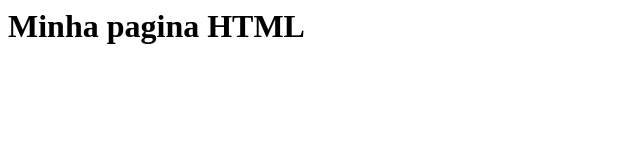
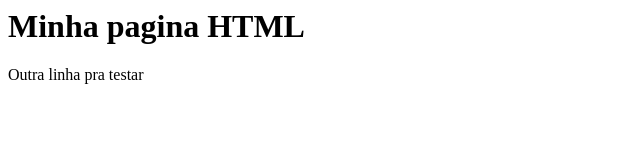
Before and after one commit to caiomtls/gama-no-github, a plain HTML site: page index.html in a window 1280 px wide. Shown: the whole page, without its empty margins (0-640 px from the left). Drawn offline with Linux system fonts and the light colour scheme.

Commit message:
outro commit em master

```diff
--- a/index.html
+++ b/index.html
@@ -1,5 +1,6 @@
 <html>
     <body>
         <h1> Minha pagina HTML </h1>
+        <p>Outra linha pra testar</p>
     </body>
 </html>
```
